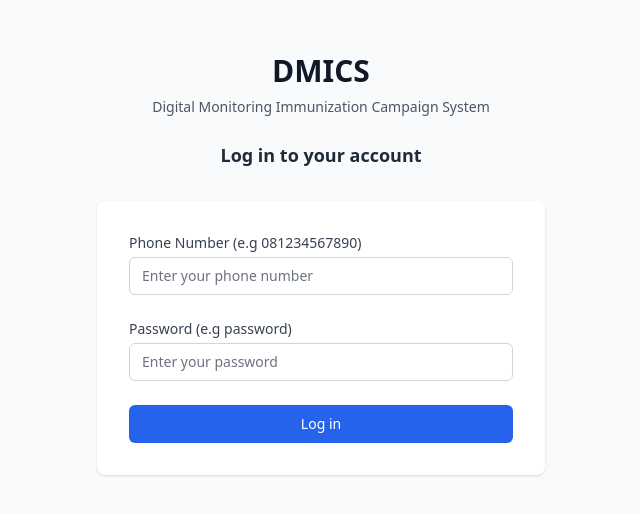
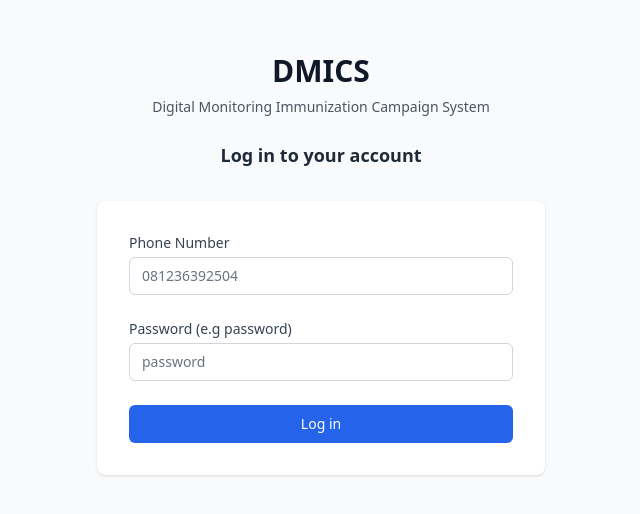
Before and after one commit to remote-software-dev/dmics, a Next.js app in the folder frontend/: page /login in a window 1280 px wide. Shown: the part 136-650 px from the top of the page, without its empty margins (319-959 px from the left). Built offline with nearby package versions, Linux system fonts and the light colour scheme.

Commit message:
Modified login page

```diff
--- a/frontend/src/app/login/page.tsx
+++ b/frontend/src/app/login/page.tsx
@@ -54,7 +54,7 @@ export default function LoginPage() {
               htmlFor="username"
               className="block text-sm font-medium text-gray-700"
             >
-              Phone Number (e.g 081234567890)
+              Phone Number
             </label>
             <input
               id="username"
@@ -62,7 +62,7 @@ export default function LoginPage() {
               type="text"
               required
               className="mt-1 appearance-none relative block w-full px-3 py-2 border border-gray-300 placeholder-gray-500 text-gray-900 rounded-md focus:outline-none focus:ring-blue-500 focus:border-blue-500 sm:text-sm"
-              placeholder="Enter your phone number"
+              placeholder="081236392504"
               value={username}
               onChange={(e) => setUsername(e.target.value)}
             />
@@ -81,7 +81,7 @@ export default function LoginPage() {
               type="password"
               required
               className="mt-1 appearance-none relative block w-full px-3 py-2 border border-gray-300 placeholder-gray-500 text-gray-900 rounded-md focus:outline-none focus:ring-blue-500 focus:border-blue-500 sm:text-sm"
-              placeholder="Enter your password"
+              placeholder="password"
               value={password}
               onChange={(e) => setPassword(e.target.value)}
             />
```
